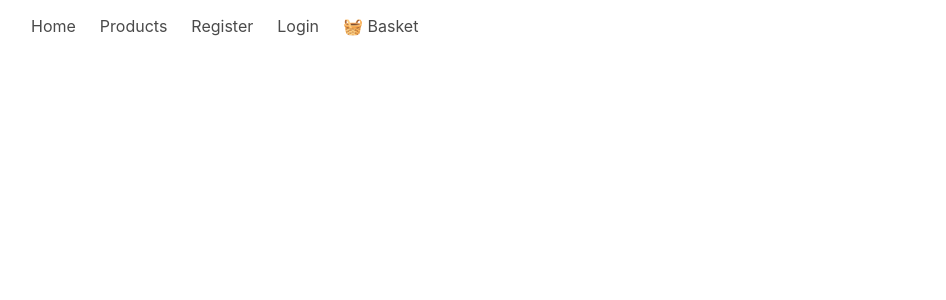
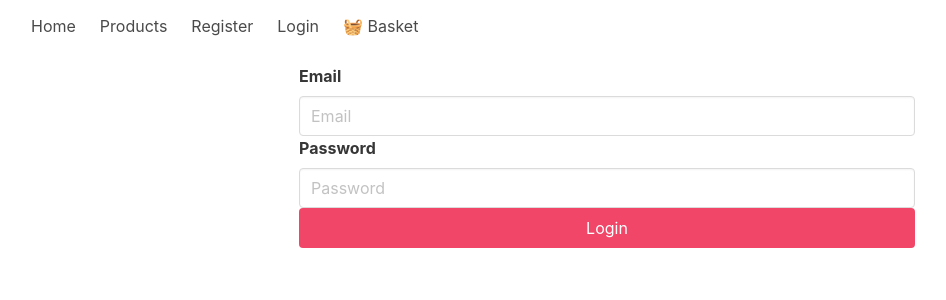
Before and after one commit to shawn-ng/Be-Panic-App-Front-End, a React app: page /login in a window 1280 px wide. Shown: the top 300 px of the page, without its empty margins (33-979 px from the left). Built offline with nearby package versions, Linux system fonts and the light colour scheme.

Commit message:
visible-login-page

```diff
--- /dev/null
+++ b/src/api/Auth.js
@@ -0,0 +1,53 @@
+export const setToken = (token) => {
+  window.localStorage.setItem('token', token)
+}
+
+export const getToken = () => {
+  return window.localStorage.getItem('token')
+}
+
+export const removeToken = () => {
+  window.localStorage.removeItem('token')
+}
+
+// what does getPayload do?
+export const getPayload = () => {
+  const token = getToken()
+  if (!token) {
+    return false
+  }
+
+  const parts = token.split('.')
+
+  if (parts.length < 3) {
+    return false
+  }
+
+  const jwt = atob(parts[1])
+  const jwtParsed = JSON.parse(jwt)
+
+  // just to see what these are
+  console.log({
+    token,
+    parts,
+    jwt,
+    jwtParsed,
+  })
+
+  return jwtParsed
+}
+
+export const isLoggedIn = () => {
+  const token = getToken()
+  if (!token) {
+    return false
+  }
+
+  const parts = token.split('.')
+
+  if (parts.length < 3) {
+    return false
+  }
+
+  return JSON.parse(atob(parts[1]))
+}
--- a/src/auth/Login.js
+++ b/src/auth/Login.js
@@ -1,10 +1,86 @@
-import React, { Component } from 'react'
+import React from 'react'
+import { useHistory } from 'react-router-dom'
+import { loginUser } from '../api/Api'
+import { setToken } from '../api/Auth'
 
-const Login = () => {
+const Login = ({ callback }) => {
+  const history = useHistory()
+  const [state, setState] = React.useState({
+    formData: {
+      email: '',
+      password: '',
+    },
+  })
+
+  const handleSubmit = async (e) => {
+    e.preventDefault()
+
+    try {
+      const res = await loginUser(state.formData)
+      if (res.status === 200) {
+        setToken(res.data.token)
+        callback()
+        history.push('/products')
+      }
+    } catch (err) {
+      console.error('error in logging in the user', err)
+    }
+  }
+
+  const handleChange = (e) => {
+    const formData = {
+      ...state.formData,
+      [e.target.name]: e.target.value,
+    }
+    setState({ formData })
+  }
+
   return (
-    <div>
-      <h1>Login Page</h1>
-    </div>
+    <section>
+      <div>
+        <div>
+          <form
+            onSubmit={handleSubmit}
+            className="column is-half is-offset-one-quarter"
+          >
+            <div>
+              <label className="label">Email</label>
+              <div className="control">
+                <input
+                  className="input"
+                  placeholder="Email"
+                  name="email"
+                  value={state.formData.email}
+                  onChange={handleChange}
+                />
+              </div>
+            </div>
+
+            <div>
+              <label className="label">Password</label>
+              <div className="control">
+                <input
+                  className="input"
+                  placeholder="Password"
+                  name="password"
+                  type="password"
+                  value={state.formData.password}
+                  onChange={handleChange}
+                />
+              </div>
+            </div>
+
+            <div>
+              <input
+                type="submit"
+                value="Login"
+                className="button is-fullwidth is-danger"
+              />
+            </div>
+          </form>
+        </div>
+      </div>
+    </section>
   )
 }
 
--- a/src/components/App.js
+++ b/src/components/App.js
@@ -3,6 +3,7 @@ import { BrowserRouter, Switch, Route } from 'react-router-dom'
 import NavBar from './common/NavBar.js'
 import Home from './common/Home.js'
 import Register from '../auth/Register.js'
+import Login from '../auth/Login.js'
 
 import '../styles/styles.scss'
 // const Home = React.lazy(() => import('./common/Home.js'))
@@ -14,6 +15,7 @@ const App = () => {
       <Switch>
         <Route exact path="/" component={Home} />
         <Route path="/register" component={Register} />
+        <Route path="/login" component={Login} />
       </Switch>
     </BrowserRouter>
   )
```
